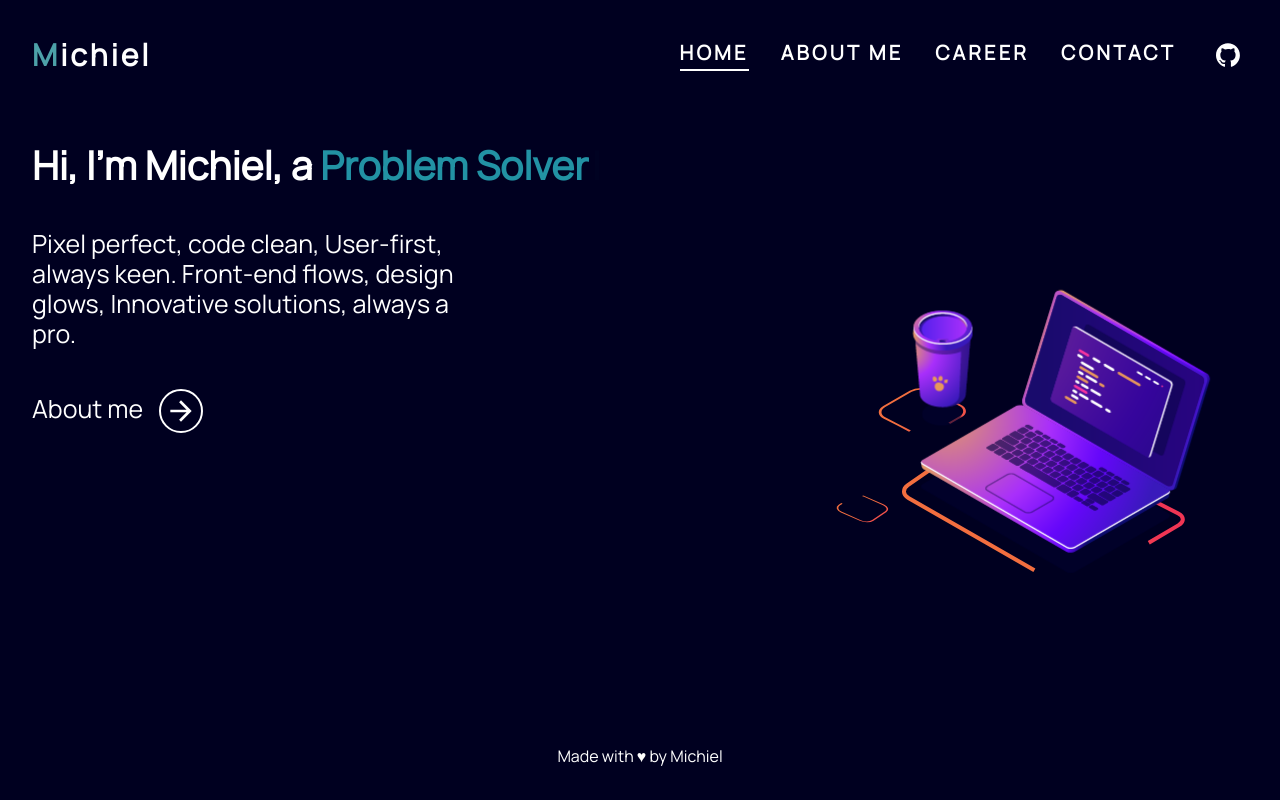
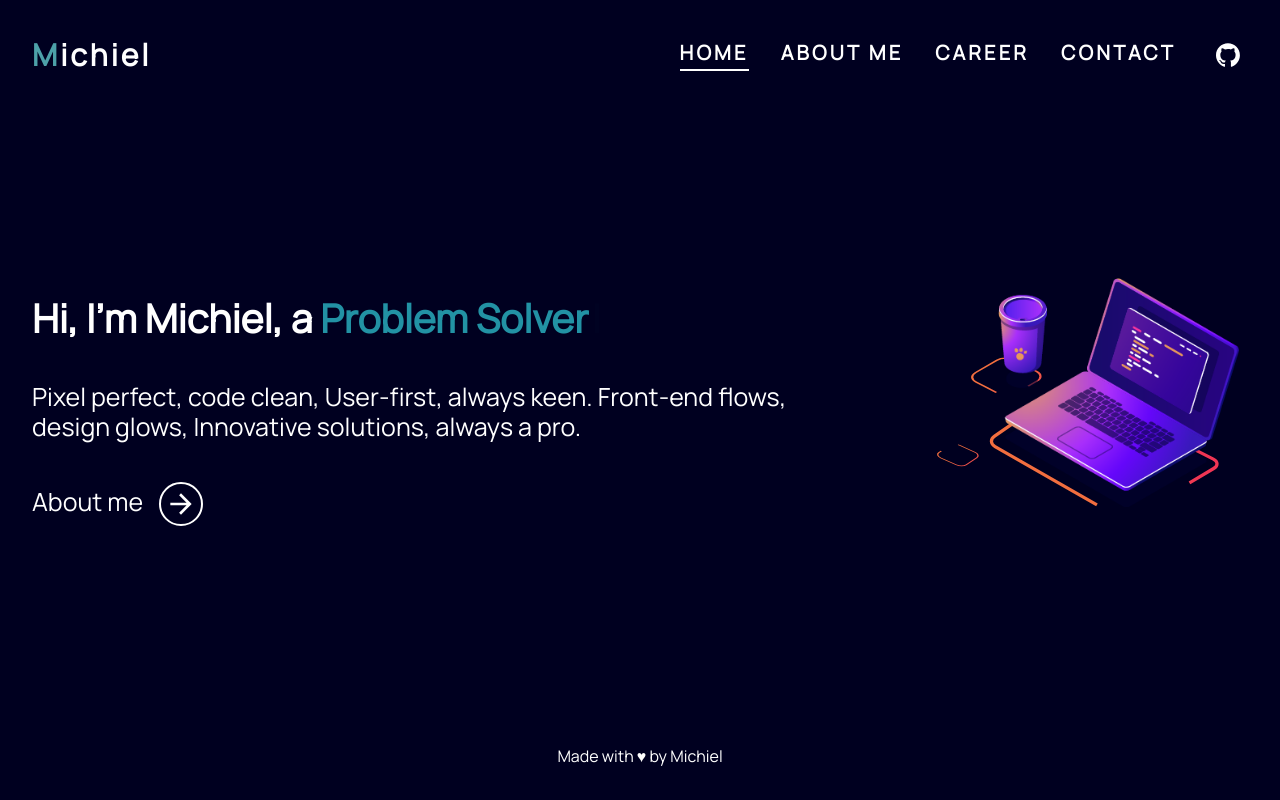
Before and after one commit to michielglibert/michiel.me, a Next.js app: page / in a window 1280 px wide. Built offline with nearby package versions, Linux system fonts and the light colour scheme.

Commit message:
Fix multiple issues related to rendering and breakpoints

```diff
--- a/package.json
+++ b/package.json
@@ -23,6 +23,7 @@
     "eslint": "8.30.0",
     "eslint-config-next": "13.1.1",
     "framer-motion": "^8.4.3",
+    "ismobilejs": "^1.1.1",
     "lottie-react": "^2.3.1",
     "next": "^13.1.6",
     "react": "18.2.0",
--- /dev/null
+++ b/src/components/home/GreetingAnimation.tsx
@@ -0,0 +1,23 @@
+import { Flex, ScaleFade, Box } from "@chakra-ui/react";
+import React from "react";
+import Lottie from "lottie-react";
+import Laptop from "../../../public/lottie/laptop.json";
+
+interface Props {}
+
+const GreetingAnimation: React.FC<Props> = () => {
+  return (
+    <Flex justify={{ base: "center", laptop: "flex-end" }} w="100%">
+      <ScaleFade initialScale={0.3} in>
+        <Box
+          maxW={{ base: "md", laptop: "unset" }}
+          mr={{ base: "-12", laptop: "-28", laptopL: "-36" }}
+        >
+          <Lottie animationData={Laptop} loop={true} />
+        </Box>
+      </ScaleFade>
+    </Flex>
+  );
+};
+
+export default GreetingAnimation;
--- a/src/components/home/GreetingDescription.tsx
+++ b/src/components/home/GreetingDescription.tsx
@@ -1,17 +1,9 @@
-import { Center, Box, ScaleFade, Flex } from "@chakra-ui/react";
-import { Stack, VStack, Text } from "@chakra-ui/react";
+import { VStack, Text } from "@chakra-ui/react";
 import React from "react";
 import NextButton from "../common/NextButton";
-import Laptop from "../../../public/lottie/laptop.json";
-import Lottie from "lottie-react";
 
 const GreetingDescription: React.FC = () => {
   return (
-    <Stack
-      flexDir={{ base: "column", laptop: "row" }}
-      spacing={{ base: "10", laptopL: "12" }}
-      align="flex-start"
-    >
     <VStack
       spacing={{ base: "8", laptop: "10", laptopL: "16" }}
       align="stretch"
@@ -27,17 +19,6 @@ const GreetingDescription: React.FC = () => {
       </Text>
       <NextButton to="/about">About me</NextButton>
     </VStack>
-      <Flex justify={{ base: "center", laptop: "flex-end" }} w="100%">
-        <ScaleFade initialScale={0.3} in>
-          <Box
-            maxW={{ base: "md", laptop: "unset" }}
-            mr={{ base: "-12", laptop: "-28", laptopL: "-36" }}
-          >
-            <Lottie animationData={Laptop} loop={true} />
-          </Box>
-        </ScaleFade>
-      </Flex>
-    </Stack>
   );
 };
 
--- a/src/components/navigation/NavigationBar.tsx
+++ b/src/components/navigation/NavigationBar.tsx
@@ -1,4 +1,4 @@
-import { HStack, useBreakpointValue } from "@chakra-ui/react";
+import { Box, HStack } from "@chakra-ui/react";
 import React from "react";
 import { useVariant } from "../../store/VariantContext";
 import { DEFAULT_PADDING } from "../common/AppShell";
@@ -8,7 +8,6 @@ import NavigationLogo from "./NavigationLogo";
 
 const NavigationBar: React.FC = () => {
   const variant = useVariant();
-  const mobileMenu = useBreakpointValue({ base: true, md: false });
 
   return (
     <HStack
@@ -18,13 +17,16 @@ const NavigationBar: React.FC = () => {
       color={variant}
     >
       <NavigationLogo />
-      {mobileMenu ? (
+      <Box display={{ base: "block", tablet: "none" }}>
         <MobileNavigation />
-      ) : (
-        <HStack spacing={{ base: "8", laptopL: "20" }} textStyle="large">
-          <NavigationItems />
-        </HStack>
-      )}
+      </Box>
+      <HStack
+        display={{ base: "none", tablet: "flex" }}
+        spacing={{ base: "8", laptopL: "20" }}
+        textStyle="large"
+      >
+        <NavigationItems />
+      </HStack>
     </HStack>
   );
 };
--- a/src/pages/index.tsx
+++ b/src/pages/index.tsx
@@ -1,8 +1,15 @@
 import Head from "next/head";
-import { Center, useBreakpointValue, VStack } from "@chakra-ui/react";
+import {
+  Center,
+  GridItem,
+  SimpleGrid,
+  useBreakpointValue,
+  VStack,
+} from "@chakra-ui/react";
 import AppShell from "../components/common/AppShell";
 import GreetingDescription from "../components/home/GreetingDescription";
 import Greeting from "../components/home/Greeting";
+import GreetingAnimation from "../components/home/GreetingAnimation";
 
 export default function Home() {
   const shouldRenderBreak = useBreakpointValue({
@@ -26,21 +33,24 @@ export default function Home() {
         variant="white"
         containerProps={{
           display: "flex",
-          alignItems: "center",
+          alignItems: "stretch",
+          justifyContent: "center",
         }}
       >
+        <SimpleGrid columns={12} maxW="7xl" w="100%" columnGap="12">
           <VStack
-          pos="relative"
+            alignSelf="center"
+            gridColumn="span 8"
             align="flex-start"
-          justify="center"
-          h="100%"
             spacing={{ base: "8", laptop: "10", laptopL: "16" }}
-          maxW="7xl"
-          margin="0 auto"
           >
             <Greeting />
             <GreetingDescription />
           </VStack>
+          <GridItem alignSelf="center" gridColumn="span 4">
+            <GreetingAnimation />
+          </GridItem>
+        </SimpleGrid>
       </AppShell>
     </>
   );
```
Also changed, not shown: src/components/career/CareerItem.tsx (+12 -5 lines), 1 other file (tests, documents, lock files or other folders). Lines whose indentation alone changed are shown as unchanged.
